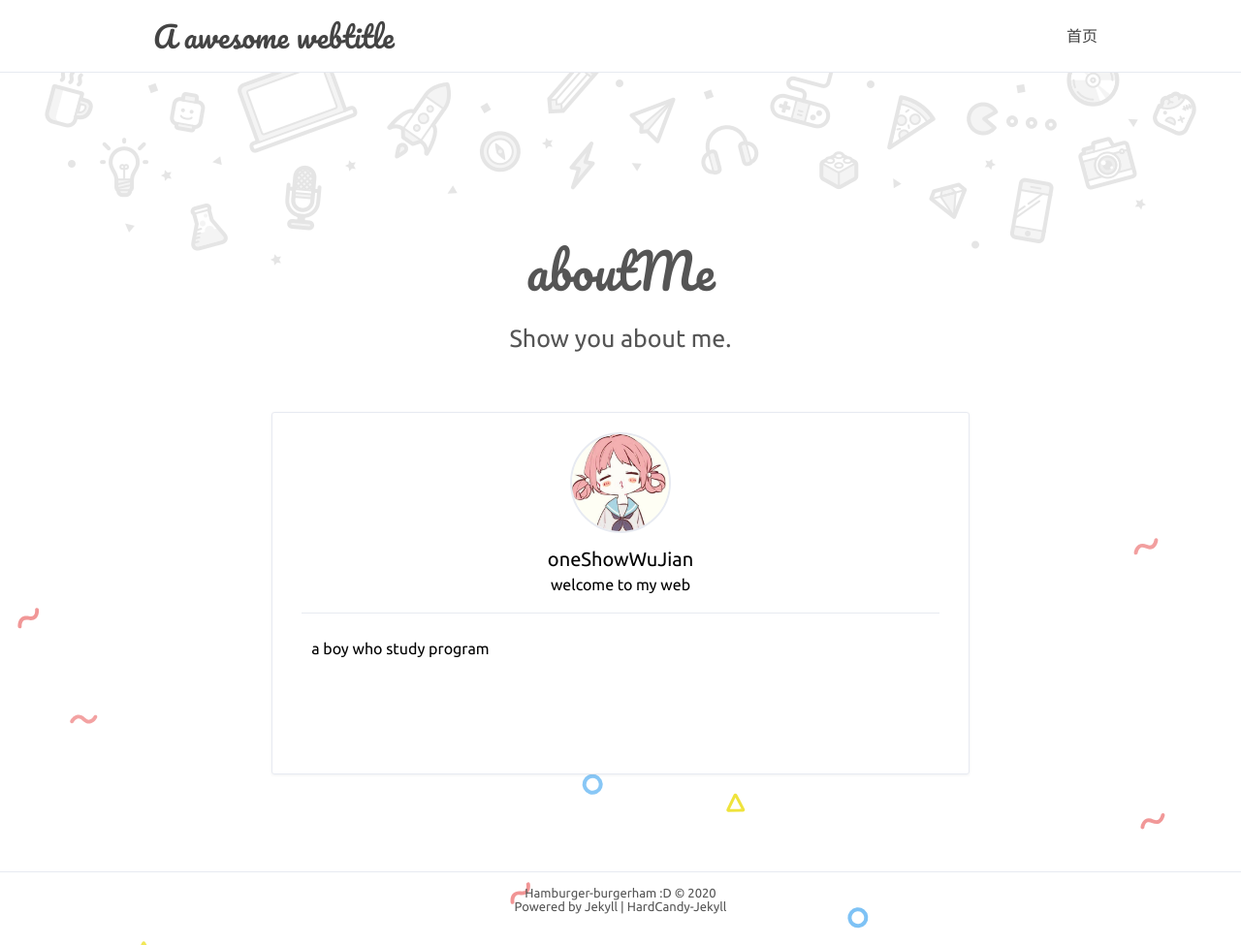
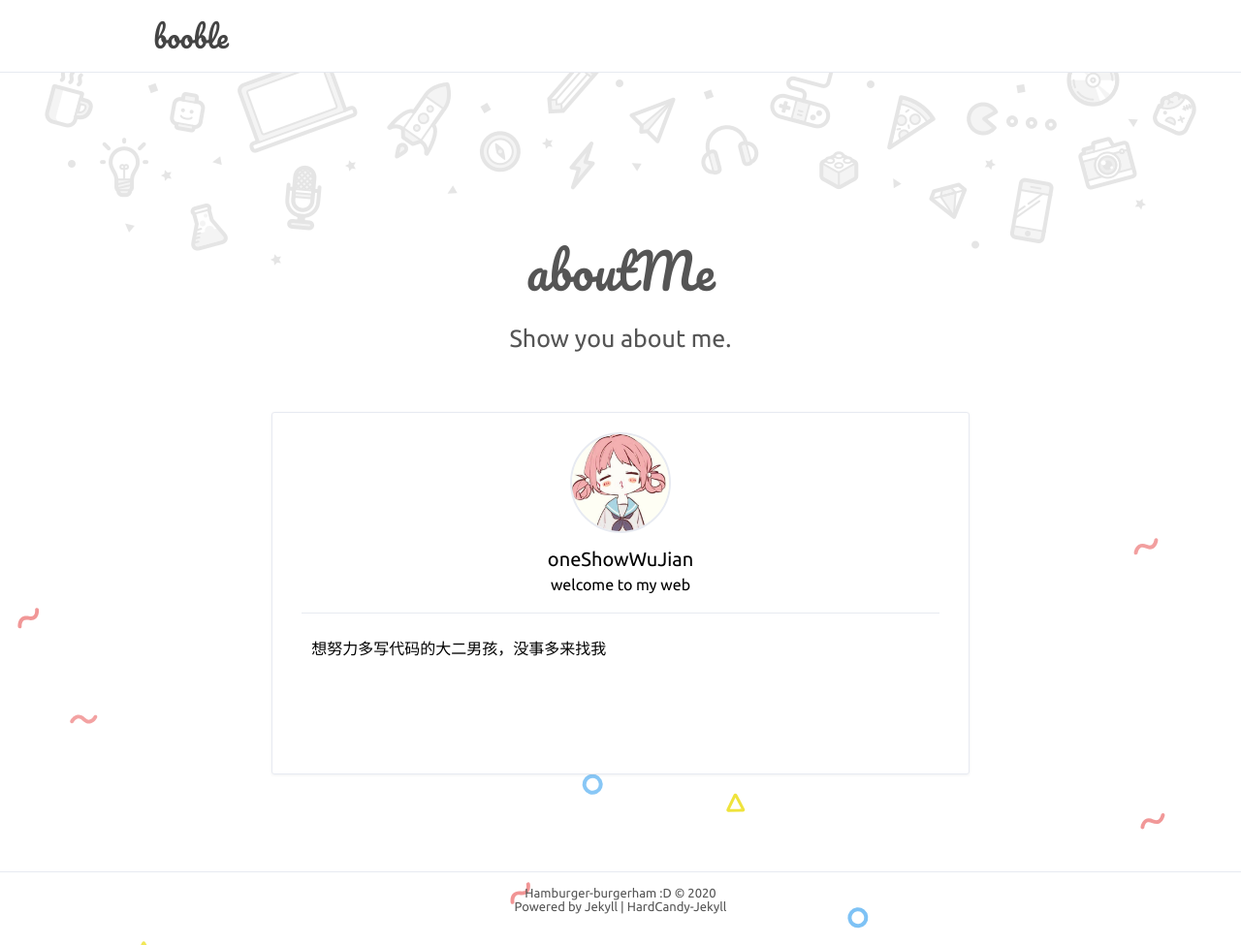
Before and after one commit to hamburgerdog/hamburgerdog.github.io, a Jekyll site: the page built from index.html, in a window 1280 px wide. Shown: the whole page at 97% size. Built offline with Jekyll 4.4.1, drawn with Linux system fonts in a browser that asks for light colours.

Commit message:
Update _config.yml

```diff
--- a/_config.yml
+++ b/_config.yml
@@ -2,11 +2,11 @@
 title: 'Hamburger-burgerham :D'
 description: 'HELLO HAMBUGGER'
 keywords: 'hamburger_text'
-url: 'https://hamburgerdog.github.io/about.html' # your host
+url: 'https://hamburgerdog.github.io' # your host
 
 # nav 中文字符空格：&emsp;
 nav: # 最佳体验 六个标签 且最好每个标签不超过4中文字
-  首页: '/about.html'
+#  首页: '/'
 #  标签: '/tags.html'
 #  时间线: '/timeline.html'
 #  关于博主: '/about.html'
@@ -16,10 +16,10 @@ nav: # 最佳体验 六个标签 且最好每个标签不超过4中文字
 author: true
 name: 'oneShowWuJian'
 NickName: 'Hambuger'
-webtitle: 'A awesome webtitle'
+webtitle: 'booble'
 bio: 'welcome to my web'
 about: true
-aboutyou: 'a boy who study program'
+aboutyou: '想努力多写代码的大二男孩，没事多来找我'
 portraits: '/assets/profile.jpeg' # your portraits image file path
 
 # SNS
```
